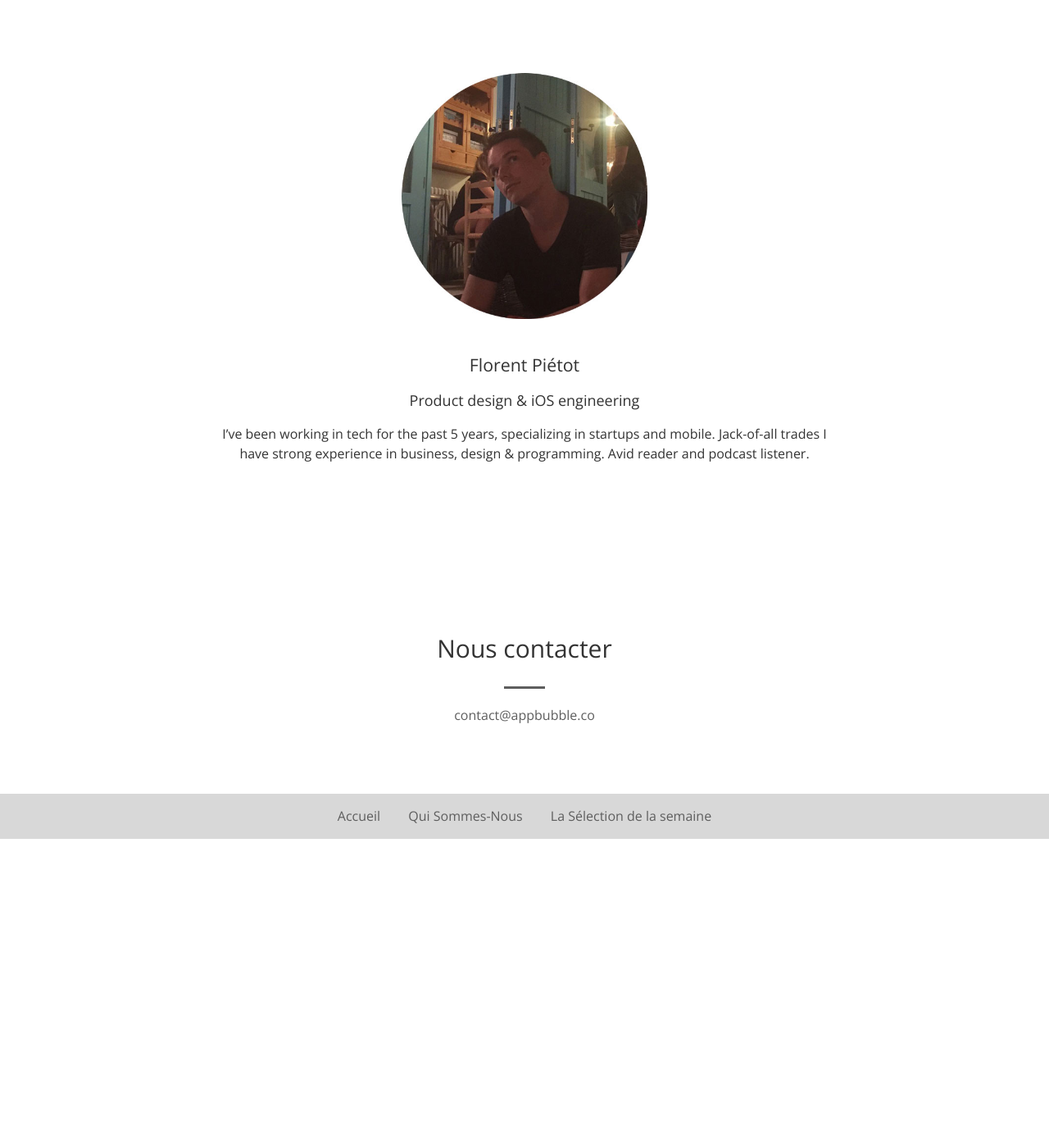
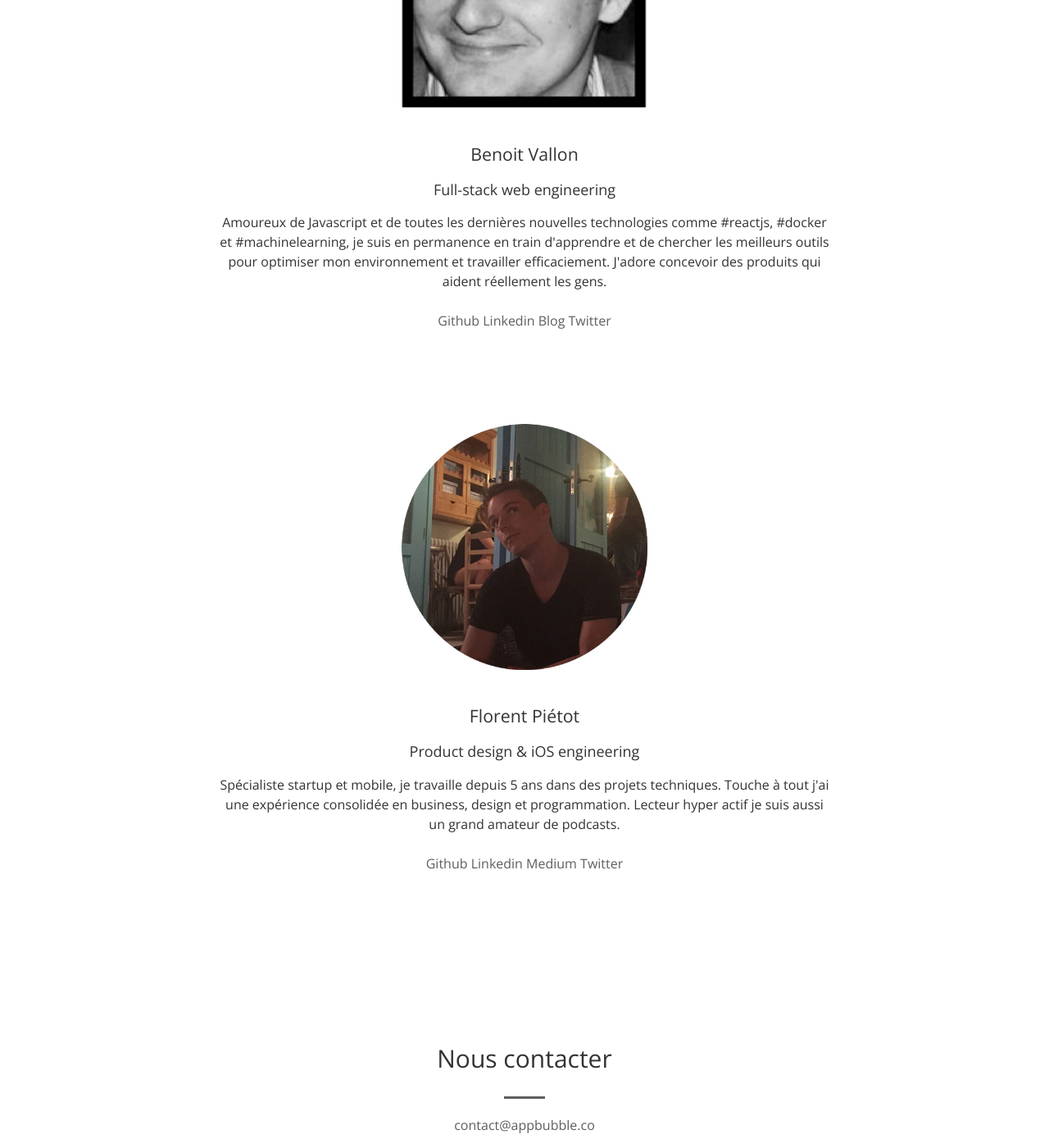
Before and after one commit to hbcbh1999/bubble-website, a Jekyll site: the page built from about-fr.md, in a window 1280 px wide and 1400 px high, scrolled down 2224 px. Shown: the whole window at 82% size. Built offline with Jekyll 4.4.1, drawn with Linux system fonts in a browser that asks for light colours; before the commit the page ends 3247 px from its top, so only the background shows below that; some of the changed text lies outside the part shown.

Commit message:
Content update

```diff
--- a/_includes/team.html
+++ b/_includes/team.html
@@ -25,6 +25,11 @@
 					Je trouve cela assez cosmique de créer un produit, de faire naître une équipe et une culture, et tout ça à partir de rien ! C’est une des choses qui me fait le plus vibrer. Entrepreneur pour la seconde fois, j’ai occupé des postes marketing & business dans des startup tech depuis que je travaille. Je suis obsédé par l’optimisation du temps et l’éfficacité. Je lis des BDs depuis que je suis tout petit et je souhaite que Bubble soit un des acteurs qui participe activement à la modernisation du monde fantastique des bande dessinées.
 				{% endif %}
 				</p>
+				<p>
+					<a href="https://fr.linkedin.com/in/nicolasdeve">Linkedin </a>
+					<a href="https://medium.com/@_NicolasDEVE">Medium </a>
+					<a href="https://twitter.com/_NicolasDEVE">Twitter</a>
+				</p>
 			</div>
 		</article>
 		<article id="" class="features-row col-md-8 col-md-offset-2">
@@ -40,10 +45,16 @@
 				</h4>
 				<p>
 				{% if page.lang == "fr" %}
-					Lover of JavaScript and all new technologies #reactjs, #docker #machinelearning. I like to create real products that help people.
+					Amoureux de Javascript et de toutes les dernières nouvelles technologies comme #reactjs, #docker et #machinelearning, je suis en permanence en train d'apprendre et de chercher les meilleurs outils pour optimiser mon environnement et travailler efficaciement. J'adore concevoir des produits qui aident réellement les gens.
 				{% elsif page.lang == "en" %}
 					Lover of JavaScript and all new technologies #reactjs, #docker #machinelearning. I like to create real products that help people.
 				{% endif %}
+				</p>
+				<p>
+					<a href="https://github.com/benoitvallon">Github </a>
+					<a href="https://fr.linkedin.com/in/benoitvallon">Linkedin </a>
+					<a href="http://blog.benoitvallon.com/">Blog </a>
+					<a href="https://twitter.com/benoitvallon">Twitter</a>
 				</p>
 			</div>
 		</article>
@@ -60,10 +71,16 @@
 				</h4>
 				<p>
 				{% if page.lang == "fr" %}
-					I’ve been working in tech for the past 5 years, specializing in startups and mobile. Jack-of-all trades I have strong experience in business, design & programming. Avid reader and podcast listener.
+					Spécialiste startup et mobile, je travaille depuis 5 ans dans des projets techniques. Touche à tout j'ai une expérience consolidée en business, design et programmation. Lecteur hyper actif je suis aussi un grand amateur de podcasts.
 				{% elsif page.lang == "en" %}
 					I’ve been working in tech for the past 5 years, specializing in startups and mobile. Jack-of-all trades I have strong experience in business, design & programming. Avid reader and podcast listener.
 				{% endif %}
+				</p>
+				<p>
+					<a href="https://github.com/fpietot">Github </a>
+					<a href="https://fr.linkedin.com/in/florentpietot">Linkedin </a>
+					<a href="https://medium.com/@fpietot">Medium </a>
+					<a href="https://twitter.com/fpietot">Twitter</a>
 				</p>
 			</div>
 		</article>
```
Also changed, not shown: img/benoit.jpg (added).
